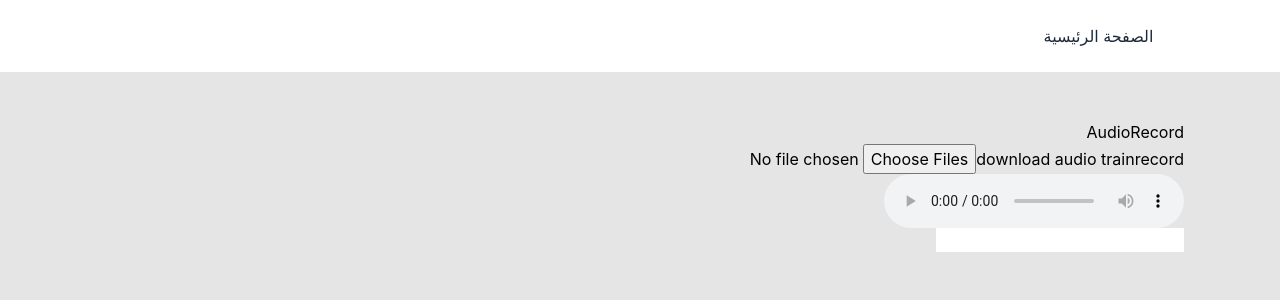
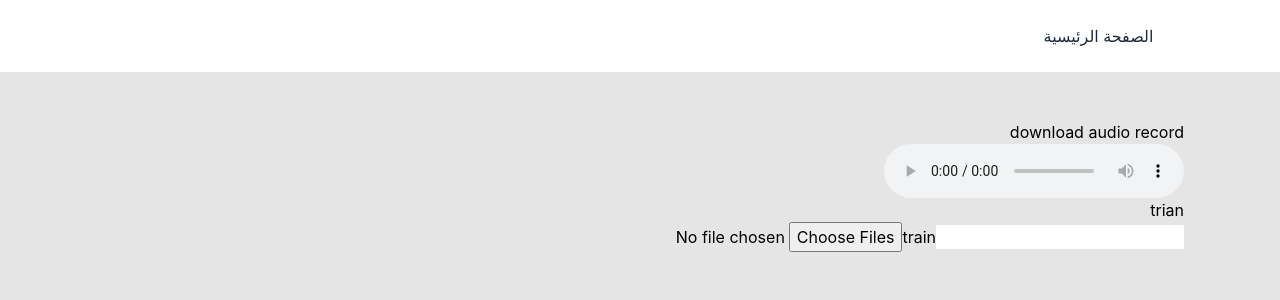
Before and after one commit to MTG2000/nlp-projects, a React (Create React App) app: page /AM in a window 1280 px wide. Shown: the top 300 px of the page. Built offline with nearby package versions, Linux system fonts and the light colour scheme.

Commit message:
repair audio

```diff
--- a/src/AudioManipulation/AudioRecord.jsx
+++ b/src/AudioManipulation/AudioRecord.jsx
@@ -6,6 +6,7 @@ const AudioRecord = () => {
   const [audioSrc, setAudioSrc] = useState("")
   const [regressionedWord, setRegressionedWord] = useState("")
   const [trianAudios,setTrianAudios] = useState([])
+  const [audioBlob, setAudioBlob] = useState("")
 
 
   const fetchAudio = (audios)=>{
@@ -31,9 +32,8 @@ const AudioRecord = () => {
  }
 
   const recordAudioHandler = async () => {
-    let stream = await navigator.mediaDevices.getUserMedia({audio:true})
-
-    let  mediaRecorder= new MediaRecorder(stream);
+    const stream = await navigator.mediaDevices.getUserMedia({audio:true})
+    const  mediaRecorder= new MediaRecorder(stream);
     let dataChunk = []
     mediaRecorder.start();
     setTimeout(()=>{
@@ -44,11 +44,18 @@ const AudioRecord = () => {
   );
   mediaRecorder.addEventListener("stop",
   ()=> {
-    const audioBlob = new Blob(dataChunk,{ type: 'audio/wav' });
-    const audioUrl = URL.createObjectURL(audioBlob);
-    setTrianAudios([...trianAudios,audioBlob])
+    const _audioBlob = new Blob(dataChunk,{ type: 'audio/wav' });
+    const audioUrl = URL.createObjectURL(_audioBlob);
+    setTrianAudios([...trianAudios,_audioBlob])
     setAudioSrc(audioUrl)
-    (async()=>{
+    setAudioBlob(_audioBlob)
+
+
+
+  }
+  )
+}
+const fetchTestAudioHandler= async()=>{
   const formData = new FormData()
   formData.append("audio_data",audioBlob,"audio.wav")
   formData.append("word","mem")
@@ -56,23 +63,22 @@ const AudioRecord = () => {
     formData
   });
   console.log(response.data)
-    })();
-
-
-  }
-  )
 }
   return (
     <>
-      <div>AudioRecord</div>
+      <div className="recordContainer">
         <button onClick={recordAudioHandler}>
           record
         </button>
+        <a href={audioSrc} download={`${new Date().toString()}.wav`}> download audio</a>
+        <audio  src={audioSrc} controls></audio>
+        <button onClick={fetchTestAudioHandler}>trian</button>
+      </div>
+      <div className="trainContainer">
+        <input type="text" lang="" value={regressionedWord} onChange={(e)=>setRegressionedWord(e.target.value)}></input>
         <button onClick={trainAudioRecordedHandler}>train</button>
-      <a href={audioSrc} download={`${new Date().toString()}.wav`}> download audio</a>
         <input type={"file"} accept="Audio/*" onChange={uploudAudioHandelr} multiple/>
-      <audio  src={audioSrc} controls></audio>
-      <input type="text" lang="" value={regressionedWord} onChange={(e)=>setRegressionedWord(e.target.value)}></input>
+      </div>
     </>
   );
 };
```
Lines whose indentation alone changed are shown as unchanged.
